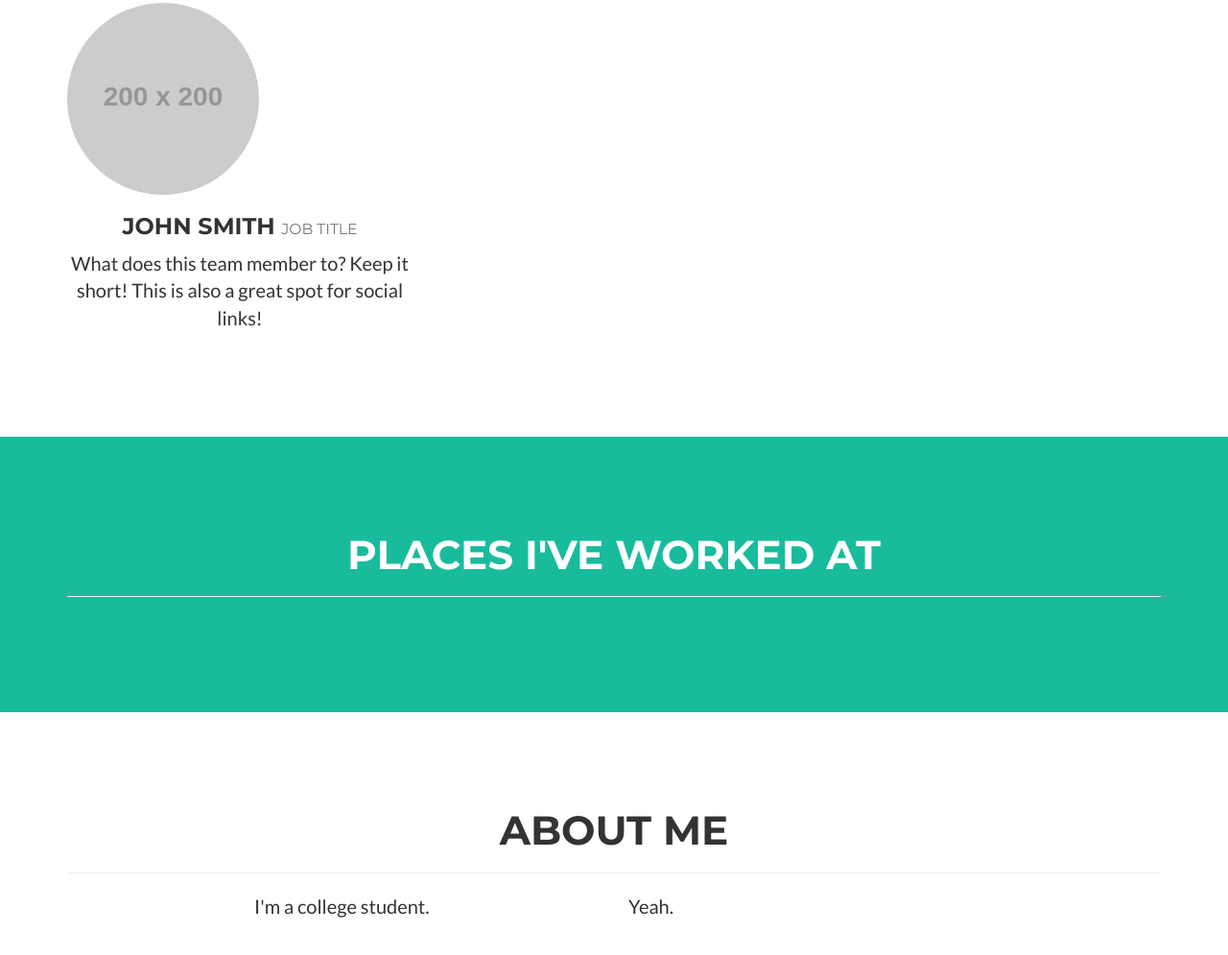
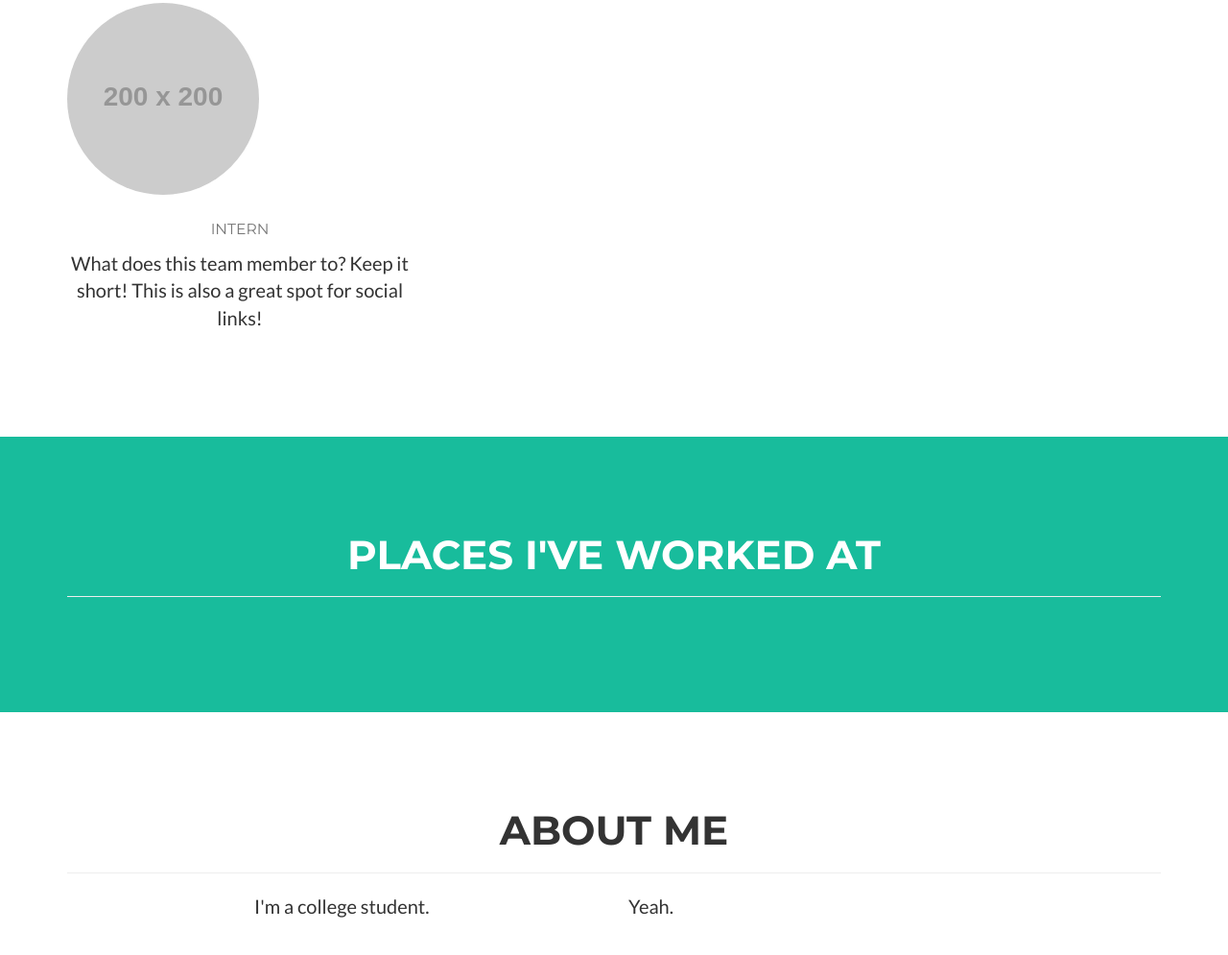
Before and after one commit to at553/mygithubpage, a website: page index.html in a window 1280 px wide. Shown: the part 1014-2009 px from the top of the page at 96% size. Drawn offline with nearby package versions, Linux system fonts and the light colour scheme; placeholder pictures from the web are drawn by us.

Commit message:
Update index.html

```diff
--- a/index.html
+++ b/index.html
@@ -95,8 +95,8 @@
             <div class="row">
                 <div class="col-lg-4 col-sm-6 text-center">
                 <img class="img-circle img-responsive img-center" src="http://placehold.it/200x200" alt="">
-                <h3>John Smith
-                    <small>Job Title</small>
+                <h3>
+                    <small>Intern</small>
                 </h3>
                 <p>What does this team member to? Keep it short! This is also a great spot for social links!</p>
             </div>
```
